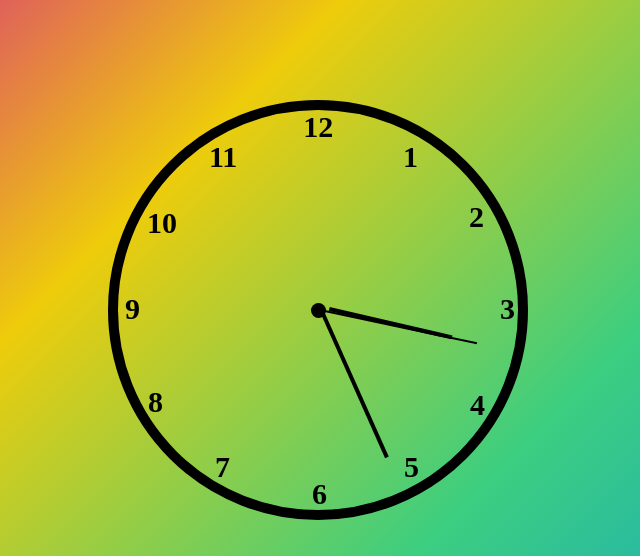
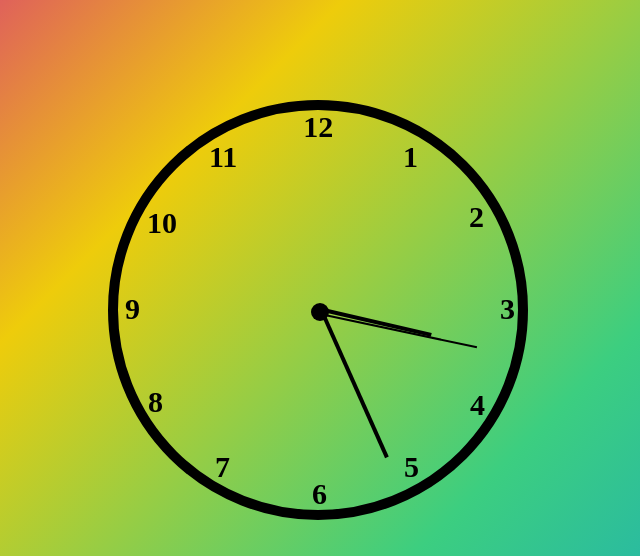
Before and after one commit to rajibghosh9720/Analog-Clock, a plain HTML site: page index.html in a window 1280 px wide. Shown: the top 556 px of the page, 322-962 px from the left. Drawn offline with Linux system fonts and the light colour scheme.

Commit message:
Update style.css

```diff
--- a/style.css
+++ b/style.css
@@ -1,4 +1,3 @@
-
 body {
     margin: auto;
     overflow: auto;
@@ -92,8 +91,8 @@ body {
 
 .point{
     display: flex;
-    width: 15px;
-    height: 15px;
+    width: 18px;
+    height: 18px;
     background-color: black;
     border-radius: 50%;
     position: absolute;
@@ -198,13 +197,14 @@ body {
 }
 
 .hour-hand-wrapper{
+    /* background-color: aliceblue; */
     display: flex;
-    width: 260px;
-    height: 260px;
+    width: 230px;
+    height: 230px;
     position: relative;
     margin: 0 auto;
-    top: -556px;
-    left: 6px;
+    top: -545px;
+    left: 1px;
     border-radius: 50%;
 }
 
@@ -216,10 +216,10 @@ body {
 
 .hour-hand .hand{
     width: 4px;
-    height: 126px;
+    height: 113px;
     background-color: black;
     position: relative;
-    left: 122px;
+    left: 112px;
     transform: rotate(180deg);
 }
 
@@ -229,7 +229,7 @@ body {
     height: 320px;
     position: relative;
     margin: 0 auto;
-    top: -848px;
+    top: -814px;
     left: 2px;
     border-radius: 50%;
 
```
